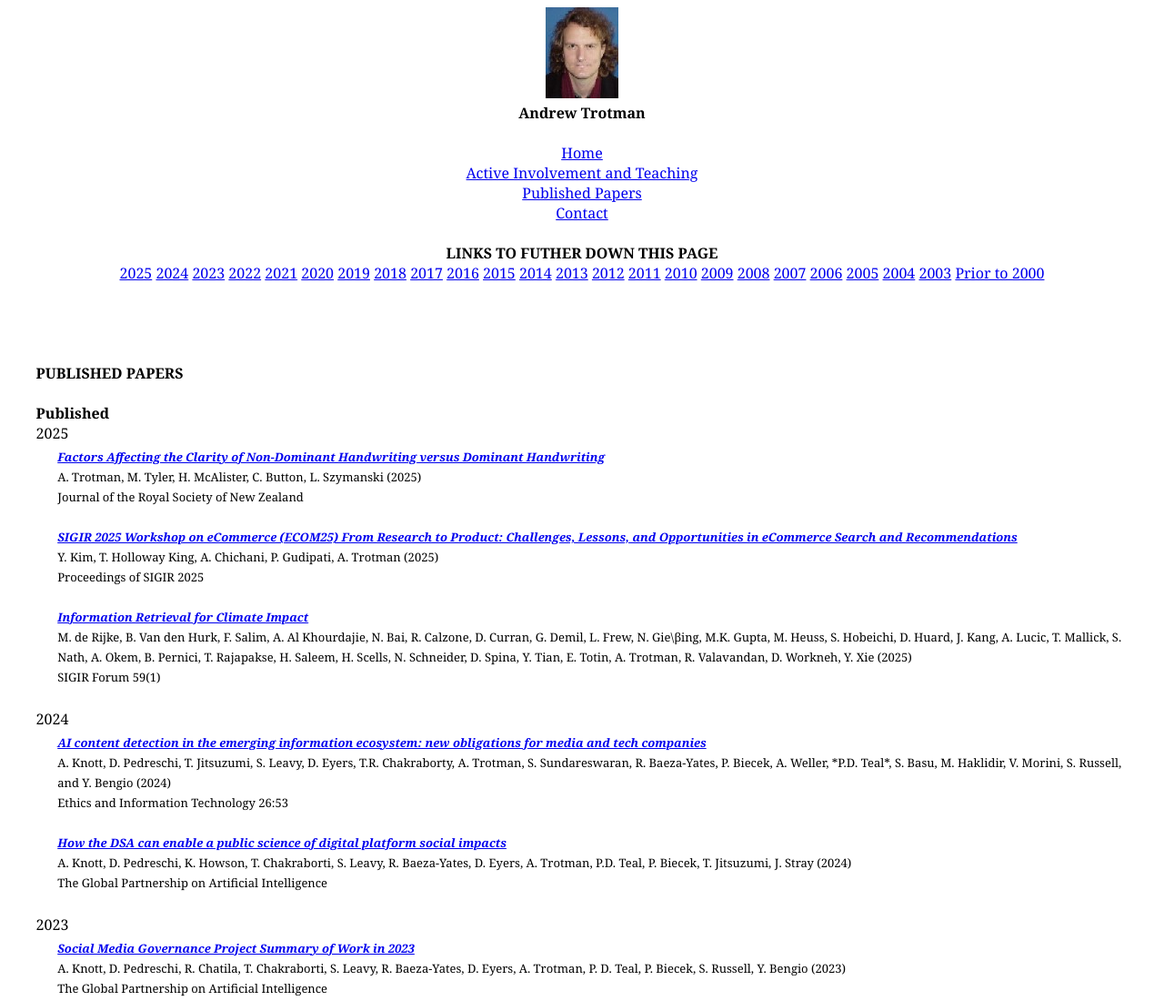
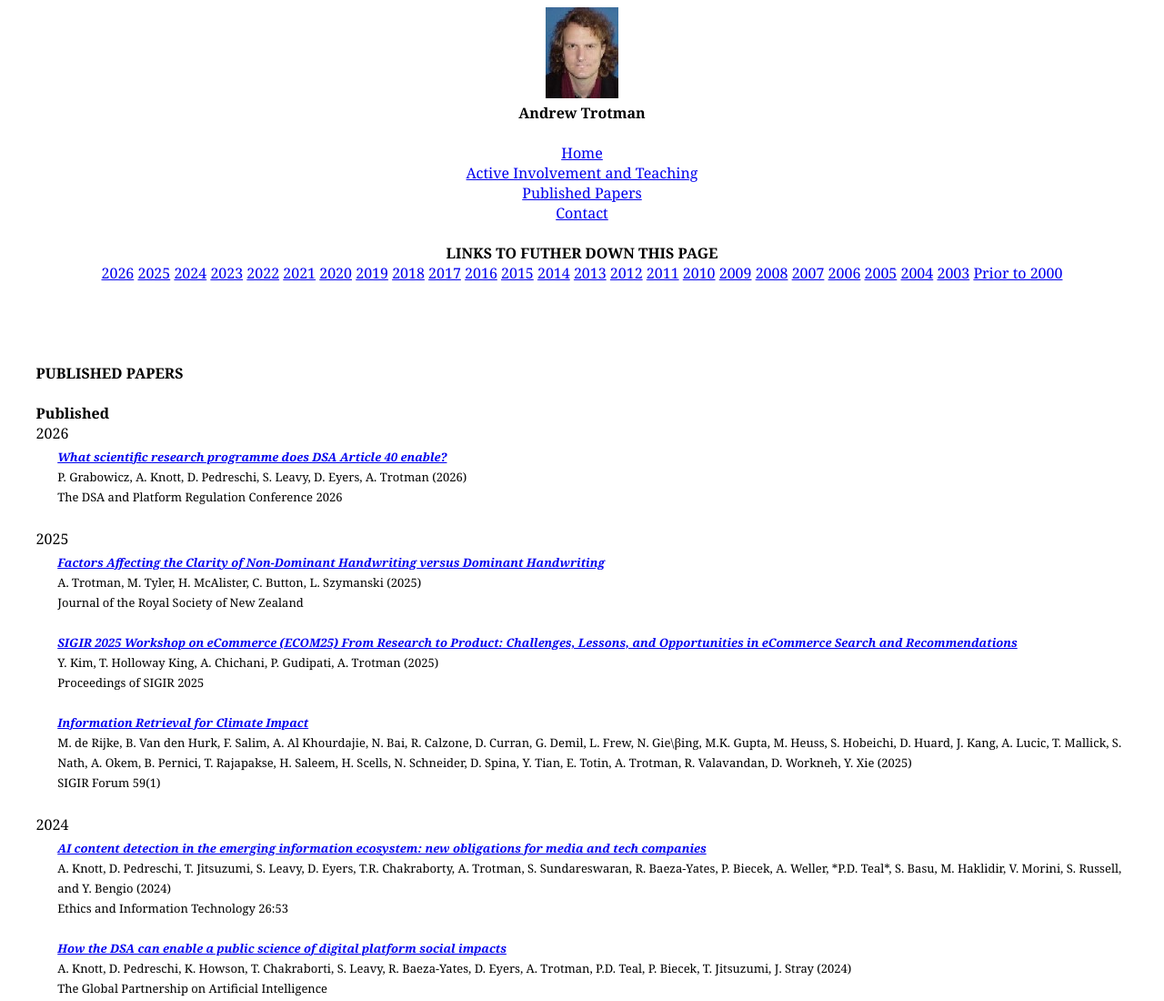
Before and after one commit to andrewtrotman/andrewtrotman.github.io, a plain HTML site: page papers/index.html in a window 1280 px wide. Shown: the top 1100 px of the page at 91% size. Drawn offline with Linux system fonts and the light colour scheme.

Commit message:
added SDA paper

```diff
--- a/papers/index.html
+++ b/papers/index.html
@@ -28,6 +28,7 @@ li{display:block;}
 <br>
 
 <b>LINKS TO FUTHER DOWN THIS PAGE</b><br>
+<a href=#irp2026>2026</a>
 <a href=#irp2025>2025</a>
 <a href=#irp2024>2024</a>
 <a href=#irp2023>2023</a>
@@ -61,12 +62,24 @@ li{display:block;}
 
 <b>Published</b><br>
 
+<a name=irp2026>
+2026<br>
+<table><tr><td>&nbsp;&nbsp;&nbsp;&nbsp;</td><td><font size=-1>
+
+<!--[C]--><a href=2026-1.pdf><b><i>What scientific research programme does DSA Article 40 enable?</i></b></a><br>
+P. Grabowicz, A. Knott, D. Pedreschi, S. Leavy, D. Eyers, A. Trotman (2026)<br>
+The DSA and Platform Regulation Conference 2026<br>
+<br>
+
+</font></td></tr></table>
+
+
+
 <a name=irp2025>
 2025<br>
 <table><tr><td>&nbsp;&nbsp;&nbsp;&nbsp;</td><td><font size=-1>
 
-<!--[J]-->
-<a href=2025-3.pdf><b><i>Factors Affecting the Clarity of Non-Dominant Handwriting versus Dominant Handwriting</i></b></a><br>
+<!--[J]--><a href=2025-3.pdf><b><i>Factors Affecting the Clarity of Non-Dominant Handwriting versus Dominant Handwriting</i></b></a><br>
 A. Trotman, M. Tyler, H. McAlister, C. Button, L. Szymanski (2025)<br>
 Journal of the Royal Society of New Zealand<br>
 <br>
```
Also changed, not shown: 2 other files.
